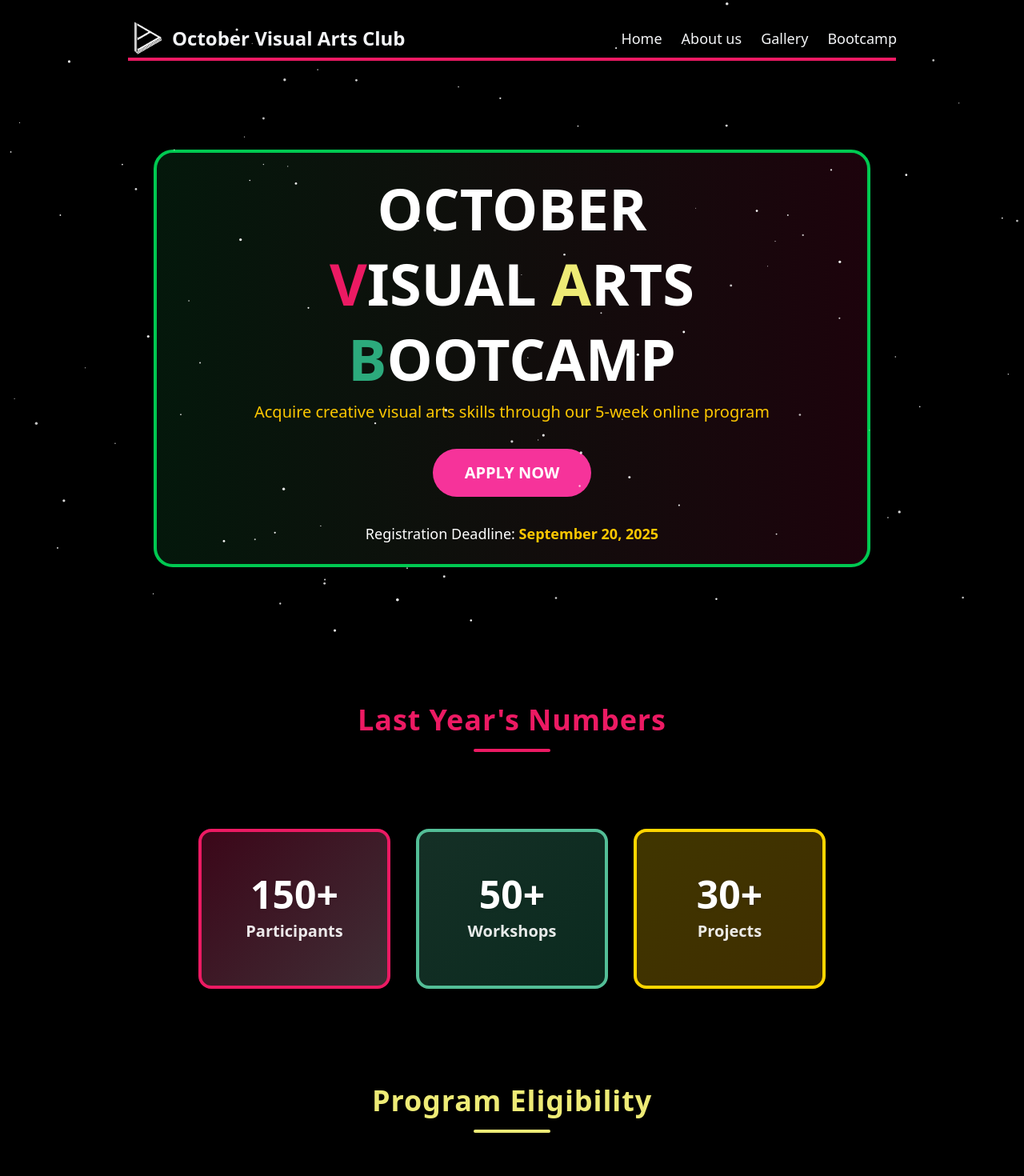
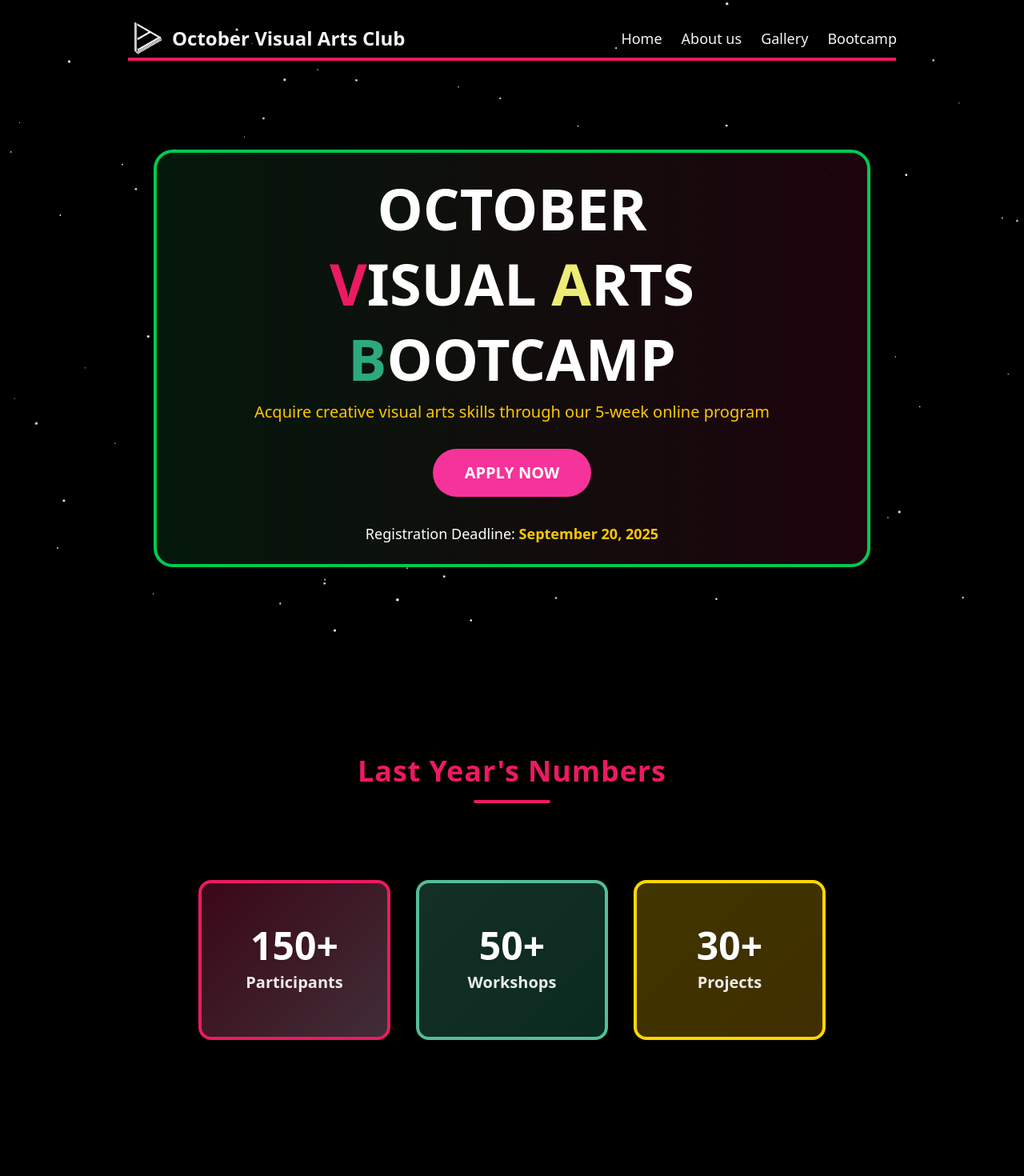
Before and after one commit to YAFFMN/OVAC, a React (Vite) app: page /bootcamp in a window 1280 px wide. Shown: the top 1470 px of the page at 80% size. Built offline with nearby package versions, Linux system fonts and the light colour scheme.

Commit message:
Update Bootcamp.jsx

```diff
--- a/src/Pages/Bootcamp.jsx
+++ b/src/Pages/Bootcamp.jsx
@@ -7,17 +7,42 @@ import BootcampStats from '../Components/BootcampStats'
 import BootcampEligibility from '../Components/BootcampEligibility'
 import BootcampProgramContent from '../Components/BootcampProgramContent'
 import BootcampCTA from '../Components/BootcampCTA'
+
 const Bootcamp = () => {
   return (
-    <div className='bg-black min-h-screen'>
+    <div className='bg-black min-h-screen w-full overflow-x-hidden'>
+      <div className='relative z-50'>
         <NavBar />
+      </div>
+      <div className='fixed inset-0 z-0'>
         <StarField />
+      </div>
+      <main className='relative z-10 w-full'>
+        <section className='w-full px-4 sm:px-6 lg:px-8'>
+          <div className='container mx-auto'>
             <BootcampHero />
+          </div>
+        </section>
+        <section className='w-full px-4 sm:px-6 lg:px-8 py-8 sm:py-12 md:py-16'>
+          <div className='container mx-auto'>
             <BootcampStats />
+          </div>
+        </section>
+        <section className='w-full px-4 sm:px-6 lg:px-8 py-8 sm:py-12 md:py-16'>
+          <div className='container mx-auto'>
             <BootcampEligibility />
+          </div>
+        </section>
+        <section className='w-full'>
           <BootcampProgramContent />
+        </section>
+        <section className='w-full'>
           <BootcampCTA />
+        </section>
+      </main>
+      <footer className='relative z-10 w-full'>
         <Footer />
+      </footer>
     </div>
   )
 }
```
Lines whose indentation alone changed are shown as unchanged.
